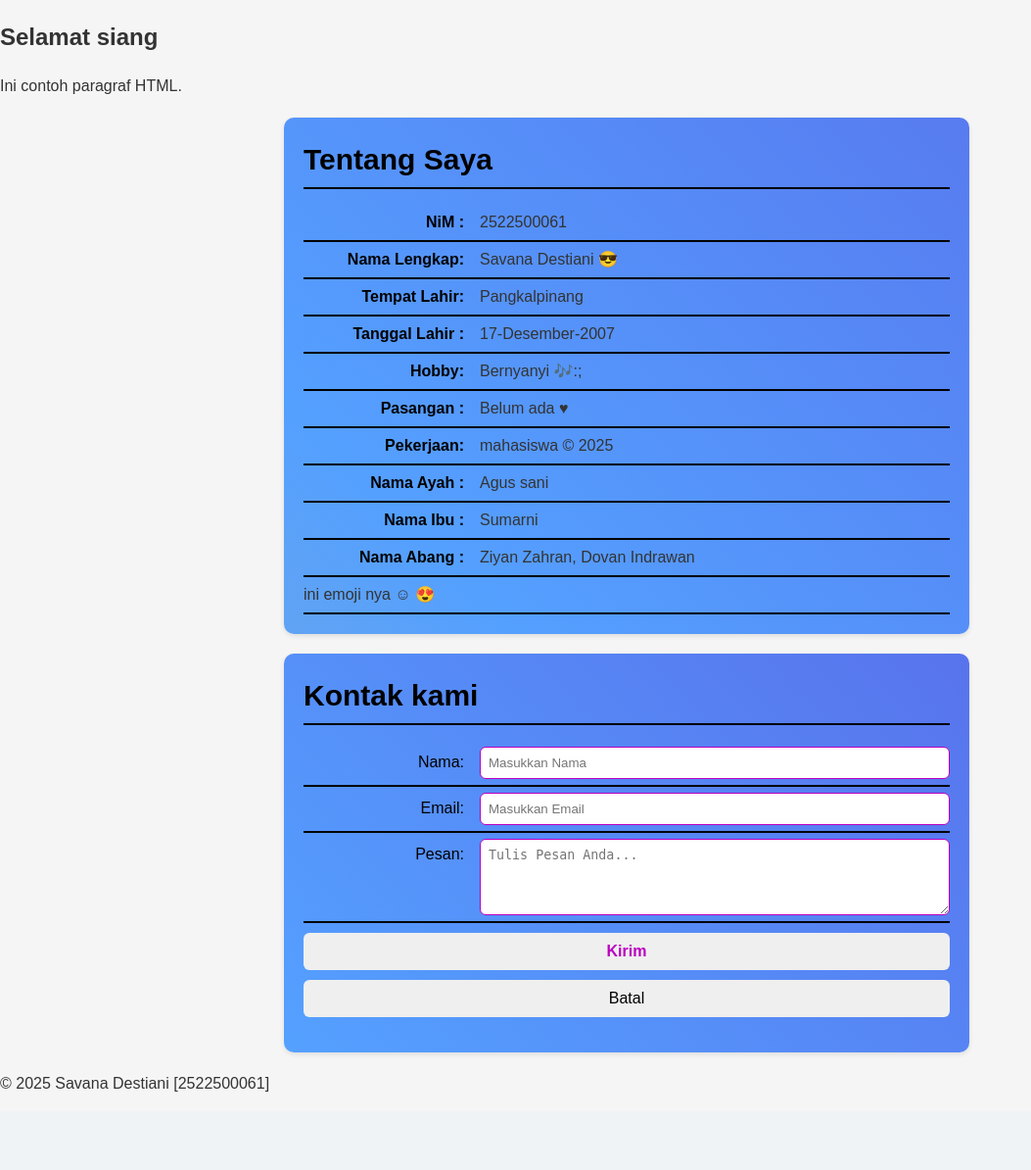
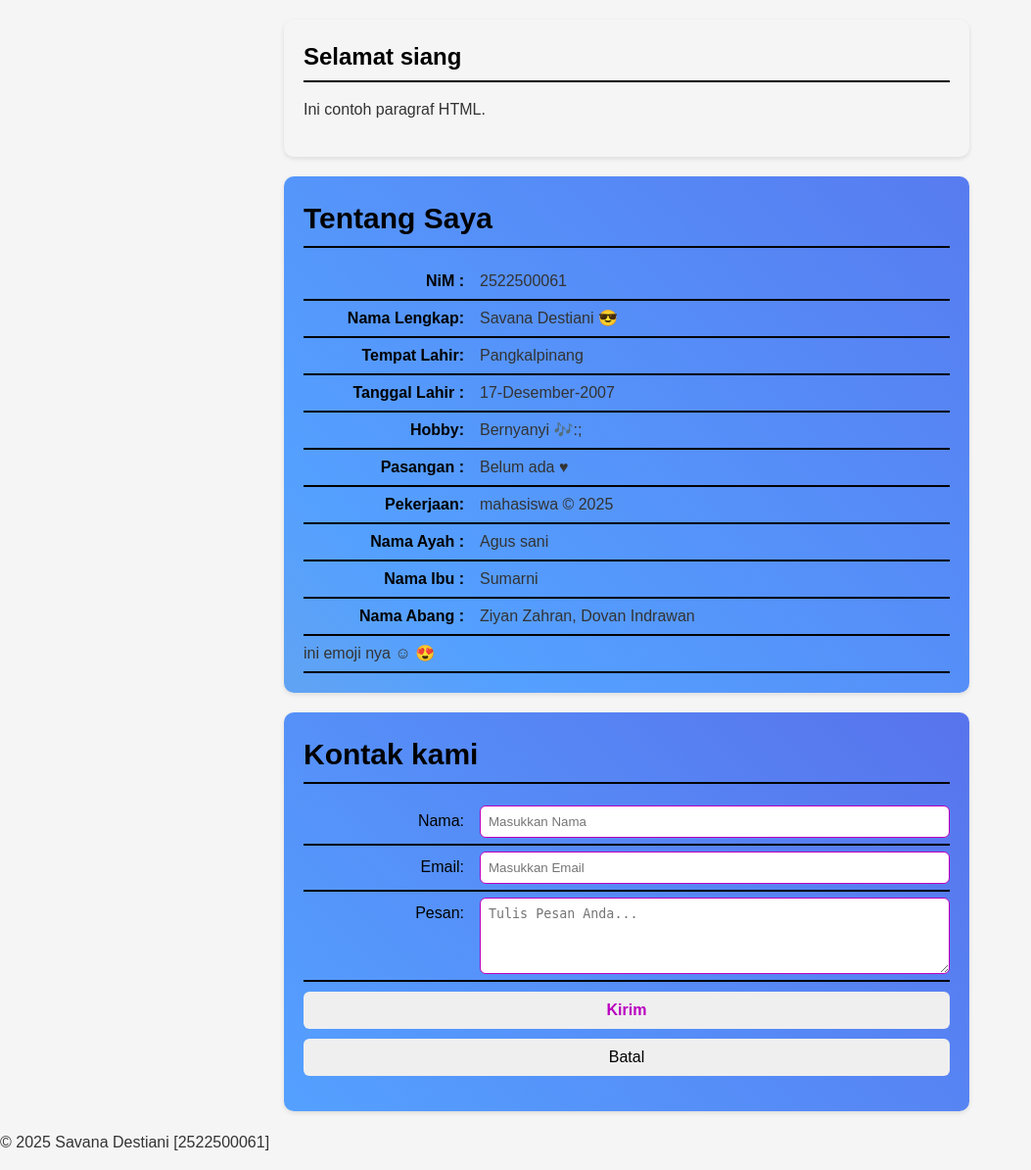
Before and after one commit to 2522500061/2522500061-GB1J-SIGB1J-2526O, a PHP site: page /pertemuan-04/index.html in a window 1280 px wide. Shown: the part 155-1349 px from the top of the page at 98% size, without its empty margins (0-1053 px from the left). Before the commit the page ends 1269 px from the top, so only its background shows below. Run offline with PHP 8.4, Linux system fonts and the light colour scheme.

Commit message:
membuat file styling section#home

```diff
--- a/pertemuan-04/index.html
+++ b/pertemuan-04/index.html
@@ -7,7 +7,7 @@
     <link rel="stylesheet" href="style.css">
 		<style>
 
-			#about , #contact {
+			#about , #contact, #home {
 				border-radius: 10px;
 				padding: 20px;
 				max-width: 700px;
@@ -16,7 +16,7 @@
 				box-shadow: 0 2px 5px rgba(0, 0, 0, 0.1)
 			}
 
-			#about h2, #contact h2 {
+			#about h2, #contact h2, #home h2 {
 				color: black;
 				border-bottom: 2px solid;
 				padding-bottom: 6px;
--- a/pertemuan-04/style.css
+++ b/pertemuan-04/style.css
@@ -30,3 +30,7 @@ header li a {
     text-decoration: none;
     padding: 6px 12px;
 }
+
+#home p {
+    text-align: justify;
+}
```
Also changed, not shown: pertemuan-04/README.md.
